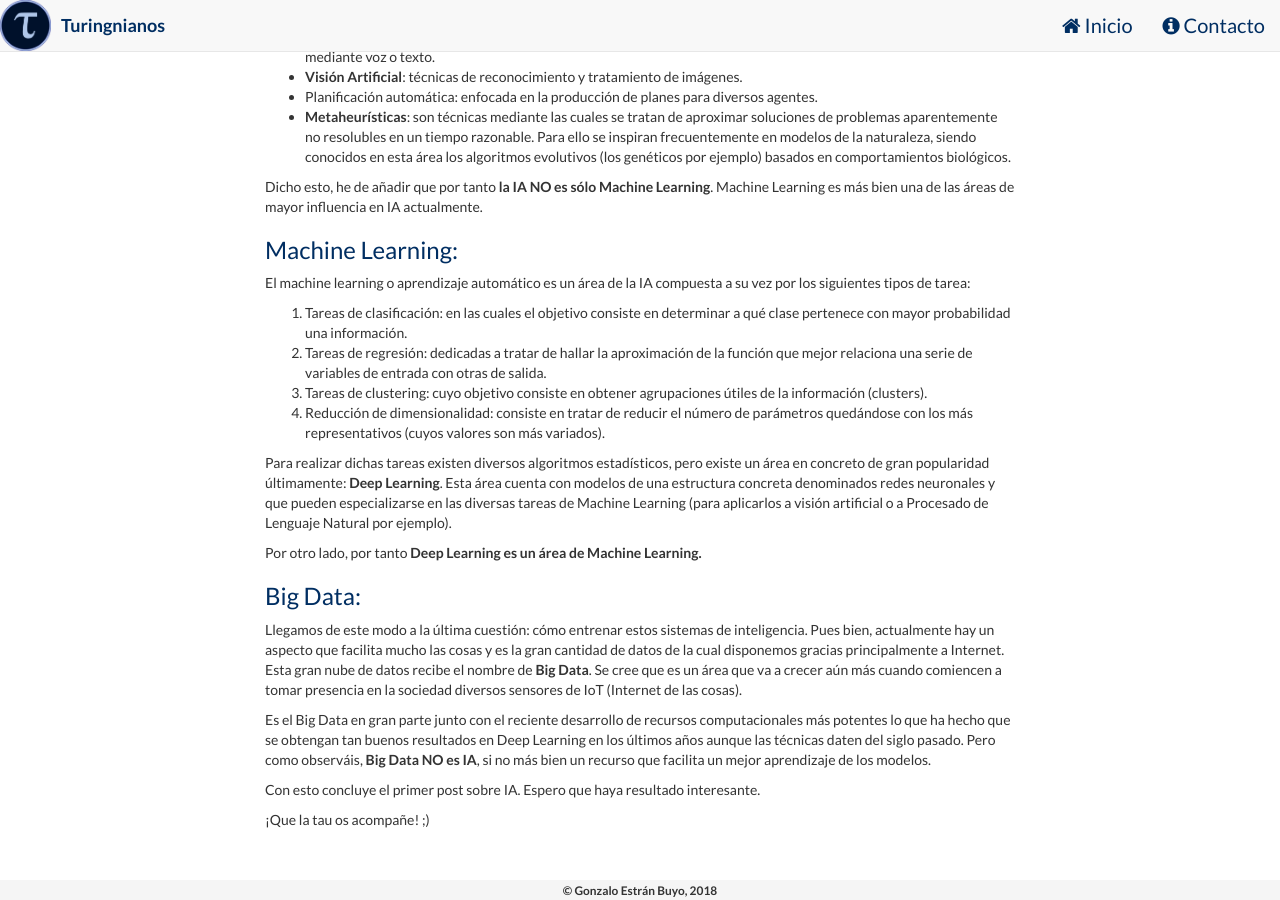
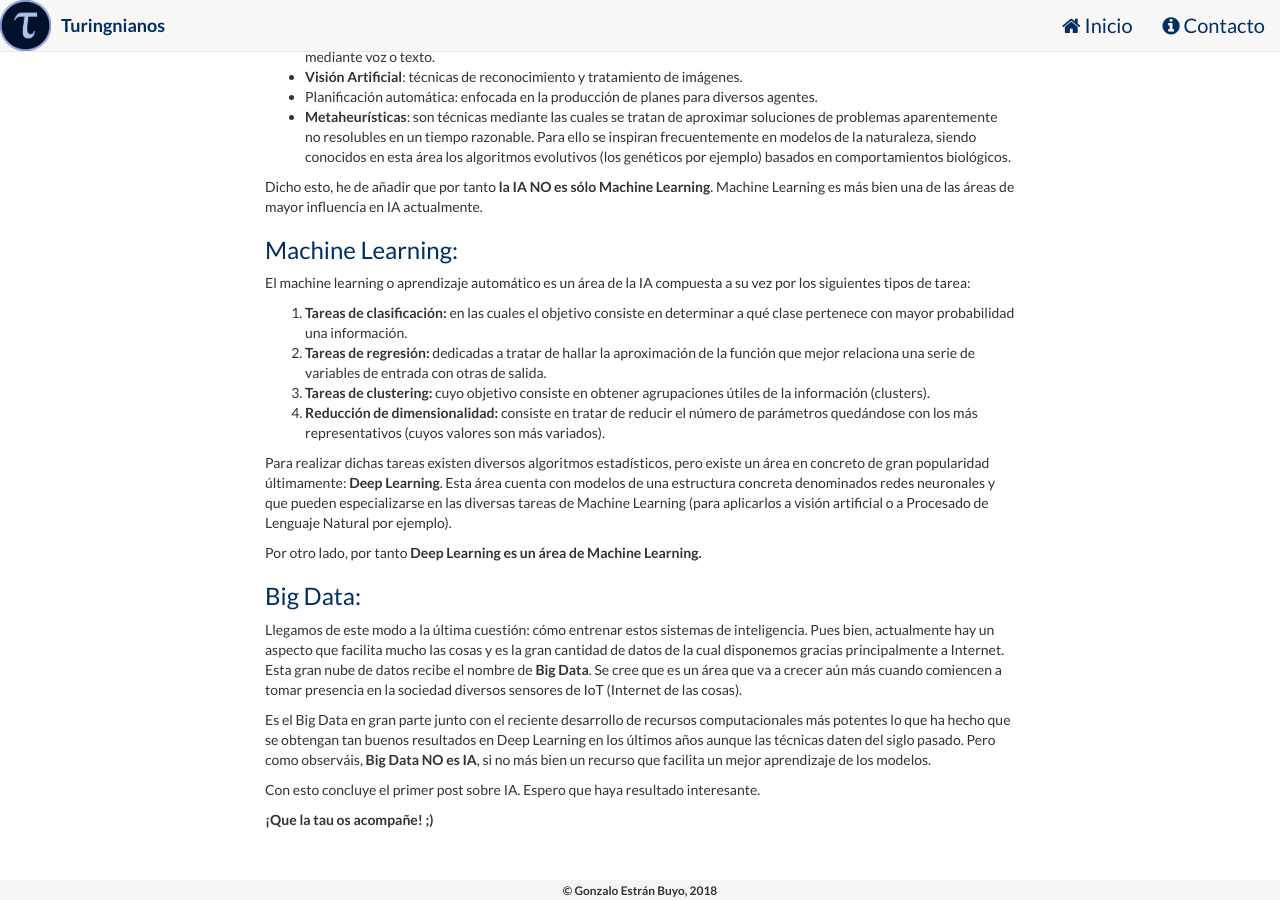
Before and after one commit to turingnianos/turingnianos.github.io, a Jekyll site: the page built from _posts/2018-01-04-ia-que-es.md, in a window 1280 px wide and 900 px high, scrolled down 1328 px. Built offline with Jekyll 4.4.1, drawn with Linux system fonts in a browser that asks for light colours; nearby versions of some CDN libraries; comment, search, counter and statistics services are not loaded.

Commit message:
Mr Hyde was here …

```diff
--- a/_posts/2018-01-04-ia-que-es.md
+++ b/_posts/2018-01-04-ia-que-es.md
@@ -44,10 +44,10 @@ Dicho esto, he de añadir que por tanto **la IA NO es sólo Machine Learning**.
 
 ### Machine Learning:
 El machine learning o aprendizaje automático es un área de la IA compuesta a su vez por los siguientes tipos de tarea:
-1. Tareas de clasificación: en las cuales el objetivo consiste en determinar a qué clase pertenece con mayor probabilidad una información.
-2. Tareas de regresión: dedicadas a tratar de hallar la aproximación de la función que mejor relaciona una serie de variables de entrada con otras de salida.
-3. Tareas de clustering: cuyo objetivo consiste en obtener agrupaciones útiles de la información (clusters).
-4. Reducción de dimensionalidad: consiste en tratar de reducir el número de parámetros quedándose con los más representativos (cuyos valores son más variados).
+1. **Tareas de clasificación:** en las cuales el objetivo consiste en determinar a qué clase pertenece con mayor probabilidad una información.
+2. **Tareas de regresión:** dedicadas a tratar de hallar la aproximación de la función que mejor relaciona una serie de variables de entrada con otras de salida.
+3. **Tareas de clustering:** cuyo objetivo consiste en obtener agrupaciones útiles de la información (clusters).
+4. **Reducción de dimensionalidad:** consiste en tratar de reducir el número de parámetros quedándose con los más representativos (cuyos valores son más variados).
 
 Para realizar dichas tareas existen diversos algoritmos estadísticos, pero existe un área en concreto de gran popularidad últimamente: **Deep Learning**. Esta área cuenta con modelos de una estructura concreta denominados redes neuronales y que pueden especializarse en las diversas tareas de Machine Learning (para aplicarlos a visión artificial o a Procesado de Lenguaje Natural por ejemplo).
 
@@ -60,4 +60,4 @@ Es el Big Data en gran parte junto con el reciente desarrollo de recursos comput
 
 Con esto concluye el primer post sobre IA. Espero que haya resultado interesante.
 
-¡Que la tau os acompañe! ;)
+**¡Que la tau os acompañe! ;)**
```
